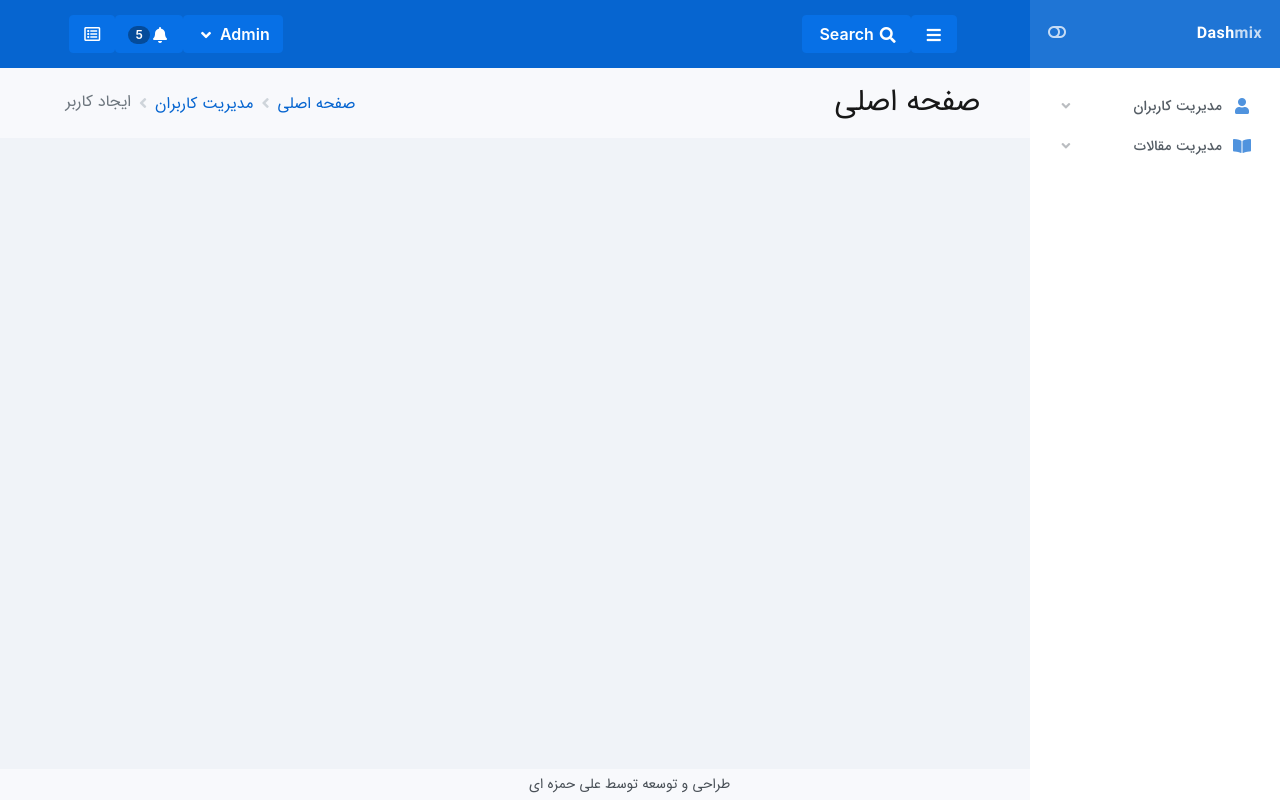
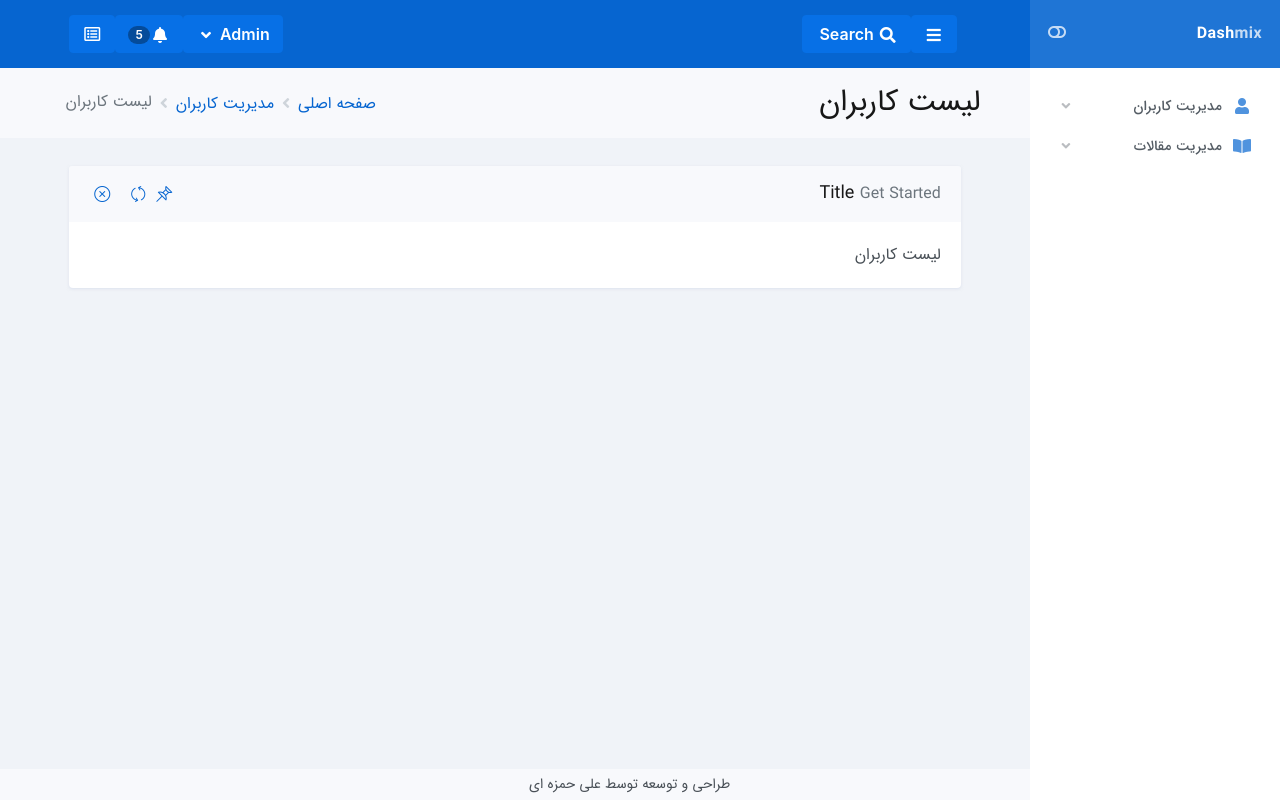
Before and after one commit to Alihamzeheizarnq/ideal-react, a React (Create React App) app: page /users in a window 1280 px wide. Built offline with nearby package versions, Linux system fonts and the light colour scheme.

Commit message:
add breadcrumb components and install react animation

```diff
--- a/package.json
+++ b/package.json
@@ -6,7 +6,9 @@
     "@testing-library/jest-dom": "^5.14.1",
     "@testing-library/react": "^11.2.7",
     "@testing-library/user-event": "^12.8.3",
+    "radium": "^0.26.1",
     "react": "^17.0.2",
+    "react-animations": "^1.0.0",
     "react-dom": "^17.0.2",
     "react-router": "^5.2.0",
     "react-router-dom": "^5.2.0",
--- a/src/App.js
+++ b/src/App.js
@@ -3,7 +3,6 @@ import './Admin.css';
 import SideBar from './Components/Partials/Sidebar';
 import Header from './Components/Partials/Header';
 import Aside from './Components/Partials/Aside';
-import Breadcrumb from './Components/Partials/Breadcrumb';
 import Footer from './Components/Partials/Footer';
 import Index from './Components'
 import { useState } from 'react';
@@ -46,10 +45,7 @@ function App() {
                 <SideBar btn={enableSideBar} />
                 <Header btn={enableSideBar} />
                 <main id="main-container">
-                    <Breadcrumb />
-                    <div className="content">
-                        <Index />
-                    </div>
+                    <Index />
                 </main>
                 <Footer />
             </div>
--- a/src/Components/Partials/Aside.js
+++ b/src/Components/Partials/Aside.js
@@ -1,5 +1,3 @@
-
-
 function Aside(props) {
     return (
         <>
--- a/src/Components/Partials/Breadcrumb.js
+++ b/src/Components/Partials/Breadcrumb.js
@@ -1,19 +1,45 @@
-function Breadcrumb() {
+import { NavLink } from "react-router-dom"
+function Breadcrumb(props) {
+
+    console.log(props)
     return (
         <>
             <div className="bg-body-light">
                 <div className="content content-full">
                     <div className="d-flex flex-column flex-sm-row justify-content-sm-between align-items-sm-center">
-                        <h1 className="flex-sm-fill font-size-h2 font-w400 mt-2 mb-0 mb-sm-2">صفحه اصلی</h1>
+                        <h1 className="flex-sm-fill font-size-h2 font-w400 mt-2 mb-0 mb-sm-2">{props.header.title}</h1>
                         <nav className="flex-sm-00-auto ml-sm-3" aria-label="breadcrumb">
                             <ol className="breadcrumb breadcrumb-alt">
-                                <li className="breadcrumb-item">
-                                    <a href="javascript:void(0)">صفحه اصلی</a>
-                                </li>
-                                <li className="breadcrumb-item">
-                                    <a href="javascript:void(0)">مدیریت کاربران</a>
-                                </li>
-                                <li className="breadcrumb-item active" aria-current="page">ایجاد کاربر</li>
+
+                                {
+                                    props.header.breadcrumb.map(item => {
+                                        console.log(item)
+                                        if (!item.active) {
+                                            return (
+                                                <li className="breadcrumb-item">
+
+                                                    <NavLink to={item.link}>{item.title}</NavLink>
+                                                </li>
+                                            )
+
+
+                                        } else {
+                                            return (
+                                                <li className="breadcrumb-item active">
+                                                    {item.title}
+                                                </li>
+                                            )
+
+                                        }
+
+                                    }
+
+
+                                    )
+
+                                }
+
+
                             </ol>
                         </nav>
                     </div>
--- a/src/Components/Partials/Sidebar.js
+++ b/src/Components/Partials/Sidebar.js
@@ -3,7 +3,7 @@ import { NavLink } from "react-router-dom";
 
 function SideBar(props) {
 
-    let [SideBarToggle , setSideBarToggle] = useState(false);
+    let [SideBarToggle, setSideBarToggle] = useState(false);
 
     let HandleActiveSidebar = (e) => {
         e.preventDefault();
@@ -58,7 +58,7 @@ function SideBar(props) {
                             {/* Layout API, functionality initialized in Template._uiApiLayout() */}
                             {/* Class Toggle, functionality initialized in Helpers.coreToggleClass() */}
                             <a className="js-class-toggle text-white-75" data-target="#sidebar-style-toggler" data-class="fa-toggle-off fa-toggle-on"
-                                onClick={e => {setSideBarToggle(! SideBarToggle); props.btn('DarkAndWhithSideBar')} } href="javascript:void(0)">
+                                onClick={e => { setSideBarToggle(!SideBarToggle); props.btn('DarkAndWhithSideBar') }} href="javascript:void(0)">
                                 <i className={`fa fa-toggle-${SideBarToggle ? 'on' : 'off'}`} id="sidebar-style-toggler" />
                             </a>
                             {/* END Toggle Sidebar Style */}
--- /dev/null
+++ b/src/Components/Users/Create.js
@@ -0,0 +1,61 @@
+import { useState } from "react";
+import { fadeInUp } from 'react-animations';
+import Radium, { StyleRoot } from 'radium';
+import Breadcrumb from "../Partials/Breadcrumb";
+function Create() {
+
+    let [header, setHeader] = useState({
+        title: 'ایجاد کاربر',
+        breadcrumb: [
+            { title: 'صفحه اصلی', link: '#', active: false },
+            { title: 'مدیریت کاربران', link: '/users', active: false },
+            { title: 'ایجاد کاربر', link: '', active: true },
+        ]
+    })
+
+    const styles = {
+        bounce: {
+            animation: 'x 1s',
+            animationName: Radium.keyframes(fadeInUp, 'fadeInUp')
+        }
+    }
+    return (
+        <>
+            <Breadcrumb header={header} />
+            <StyleRoot>
+                <div className="content">
+
+                    <div className="block block-rounded" style={styles.bounce}>
+                        <div className="block-header block-header-default">
+                            <h3 className="block-title">
+                                Title <small>Get Started</small>
+                            </h3>
+                            <div className="block-options pl-0 pr-3">
+                                <button type="button" className="btn-block-option" data-toggle="block-option" data-action="fullscreen_toggle" />
+                                <button type="button" className="btn-block-option" data-toggle="block-option" data-action="pinned_toggle">
+                                    <i className="si si-pin" />
+                                </button>
+                                <button type="button" className="btn-block-option" data-toggle="block-option" data-action="state_toggle" data-action-mode="demo">
+                                    <i className="si si-refresh" />
+                                </button>
+                                <button type="button" className="btn-block-option" data-toggle="block-option" data-action="content_toggle" />
+                                <button type="button" className="btn-block-option" data-toggle="block-option" data-action="close">
+                                    <i className="si si-close" />
+                                </button>
+                            </div>
+                        </div>
+                        <div className="block-content">
+                            <p>
+                                ایجاد کاربر
+                            </p>
+                        </div>
+                    </div>
+                </div>
+            </StyleRoot>
+        </>
+    )
+}
+
+
+
+export default Create;
--- /dev/null
+++ b/src/Components/Users/index.js
@@ -0,0 +1,66 @@
+import { useState } from "react";
+import Breadcrumb from "../Partials/Breadcrumb";
+import { fadeInUp } from 'react-animations';
+import Radium, { StyleRoot } from 'radium';
+function Users() {
+
+    let [header, setHeader] = useState({
+        title: 'لیست کاربران',
+        breadcrumb: [
+            { title: 'صفحه اصلی', link: '#', active: false },
+            { title: 'مدیریت کاربران', link: '/users', active: false },
+            { title: 'لیست کاربران', link: '#', active: true },
+        ]
+    })
+
+
+
+
+    const styles = {
+        bounce: {
+            animation: 'x 1s',
+            animationName: Radium.keyframes(fadeInUp, 'fadeInUp')
+        }
+    }
+    return (
+        <>
+            <Breadcrumb header={header} />
+
+            <StyleRoot>
+                <div className="content" >
+
+                    <div className="block block-rounded" style={styles.bounce}>
+                        <div className="block-header block-header-default">
+                            <h3 className="block-title">
+                                Title <small>Get Started</small>
+                            </h3>
+                            <div className="block-options pl-0 pr-3">
+                                <button type="button" className="btn-block-option" data-toggle="block-option" data-action="fullscreen_toggle" />
+                                <button type="button" className="btn-block-option" data-toggle="block-option" data-action="pinned_toggle">
+                                    <i className="si si-pin" />
+                                </button>
+                                <button type="button" className="btn-block-option" data-toggle="block-option" data-action="state_toggle" data-action-mode="demo">
+                                    <i className="si si-refresh" />
+                                </button>
+                                <button type="button" className="btn-block-option" data-toggle="block-option" data-action="content_toggle" />
+                                <button type="button" className="btn-block-option" data-toggle="block-option" data-action="close">
+                                    <i className="si si-close" />
+                                </button>
+                            </div>
+                        </div>
+                        <div className="block-content">
+                            <p>
+                                لیست کاربران
+                            </p>
+                        </div>
+                    </div>
+                </div>
+            </StyleRoot>
+
+        </>
+    )
+}
+
+
+
+export default Users;
--- a/src/Components/index.js
+++ b/src/Components/index.js
@@ -1,10 +1,12 @@
-import { Route, Router, Switch } from 'react-router';
-import Dashboard from './Dashboard'
-function Index(){
+import { Route, Switch } from 'react-router';
+import Users from './Users'
+import CreateUsers from './Users/Create';
+function Index() {
     return (
         <>
             <Switch>
-                <Route path="/users/create" component={Dashboard} />
+                <Route path="/users/create" component={CreateUsers} />
+                <Route path="/users" component={Users} />
             </Switch>
         </>
     )
```
Also changed, not shown: src/Components/Dashboard.js (deleted, +0 -38 lines), 1 other file (tests, documents, lock files or other folders).
